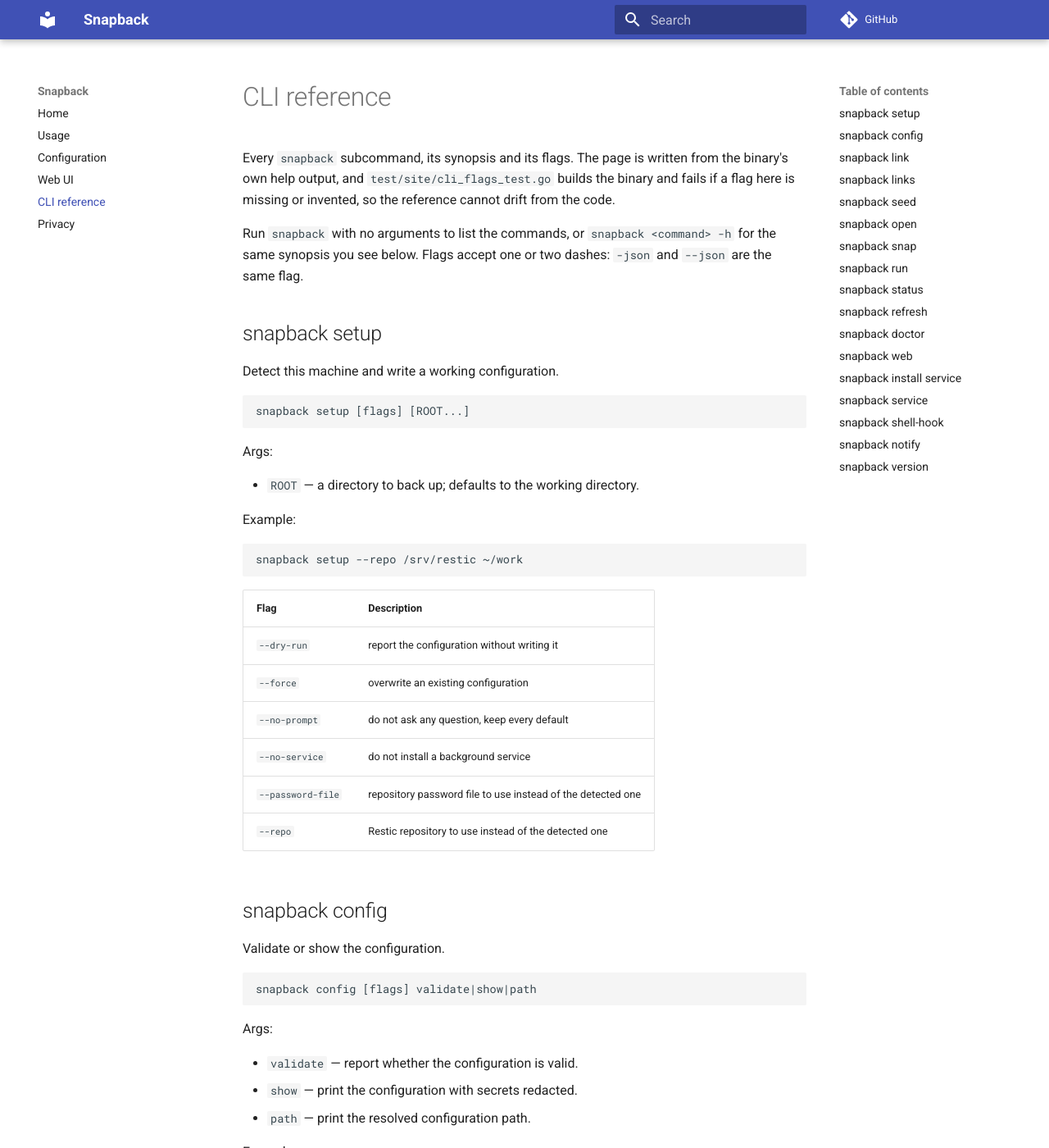
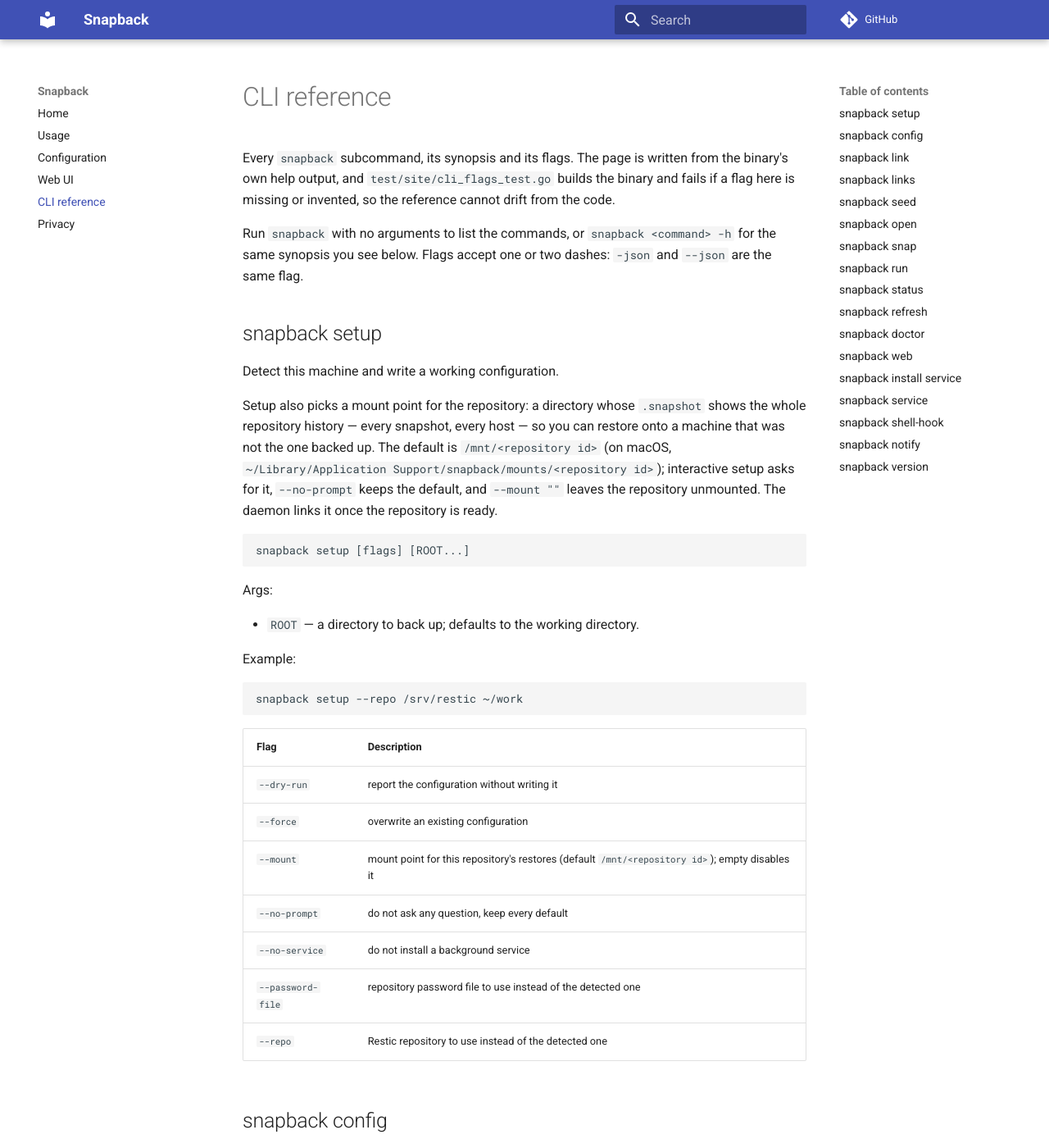
Before and after one commit to adeelahmad/snapback, an MkDocs documentation site: the page built from docs-site/cli.md, in a window 1280 px wide and 1400 px high. Shown: the whole window at 82% size. Built offline with MkDocs 1.6.1 and Material for MkDocs 9.7.7, drawn with Linux system fonts in a browser that asks for light colours; comment, search, counter and statistics services are not loaded.

Commit message:
docs: document setup --mount and the default mount point (S5-38/T4)
Add the -mount row to the `snapback setup` flag table in the CLI reference and
explain the mount point on both the reference and the usage page: a directory
whose .snapshot shows the whole repository history - every snapshot, every host
- for restoring onto a machine that was not the one backed up.

Default /mnt/<repository id>, or ~/Library/Application Support/snapback/mounts/
<repository id> on macOS; --no-prompt keeps the default and --mount "" disables
it. The daemon links it once the repository is ready.

````diff
--- a/docs-site/cli.md
+++ b/docs-site/cli.md
@@ -12,6 +12,14 @@
 ## snapback setup
 
 Detect this machine and write a working configuration.
+
+Setup also picks a mount point for the repository: a directory whose `.snapshot`
+shows the whole repository history — every snapshot, every host — so you can
+restore onto a machine that was not the one backed up. The default is
+`/mnt/<repository id>` (on macOS,
+`~/Library/Application Support/snapback/mounts/<repository id>`); interactive
+setup asks for it, `--no-prompt` keeps the default, and `--mount ""` leaves the
+repository unmounted. The daemon links it once the repository is ready.
 
 ```
 snapback setup [flags] [ROOT...]
@@ -31,6 +39,7 @@
 |---|---|
 | `--dry-run` | report the configuration without writing it |
 | `--force` | overwrite an existing configuration |
+| `--mount` | mount point for this repository's restores (default `/mnt/<repository id>`); empty disables it |
 | `--no-prompt` | do not ask any question, keep every default |
 | `--no-service` | do not install a background service |
 | `--password-file` | repository password file to use instead of the detected one |
````
Also changed, not shown: docs-site/usage.md (+6 -0 lines).
